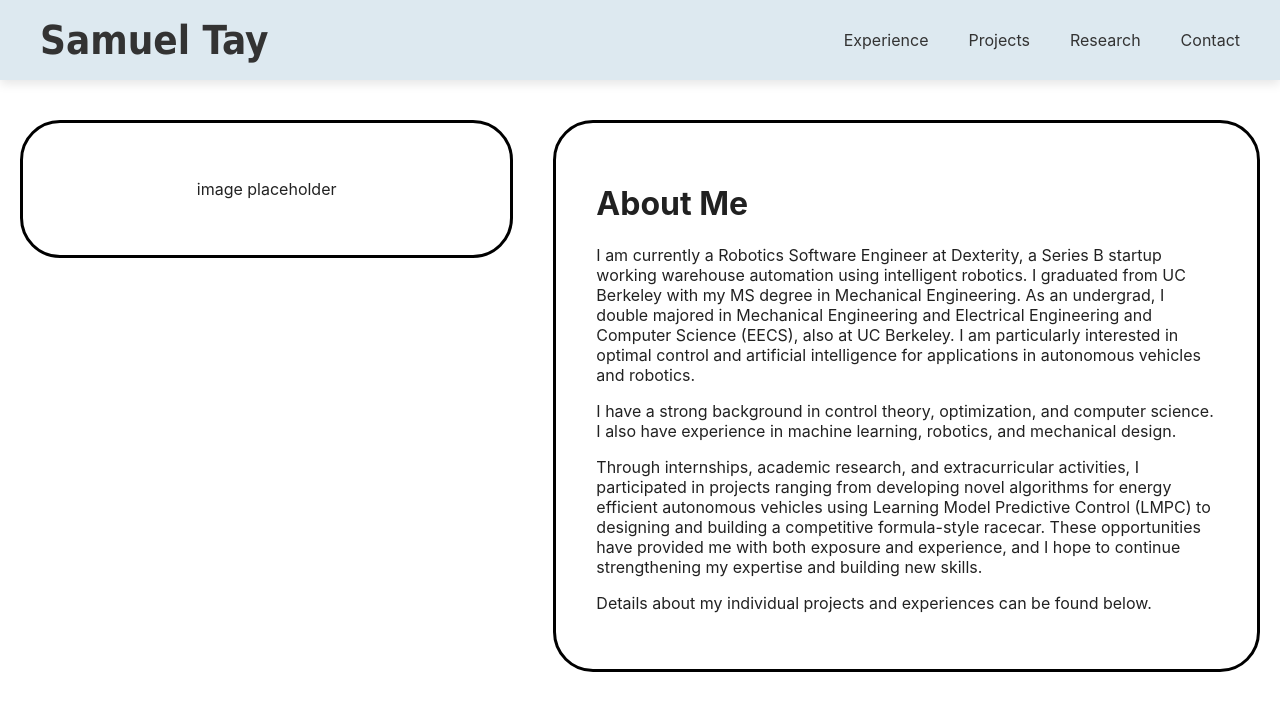
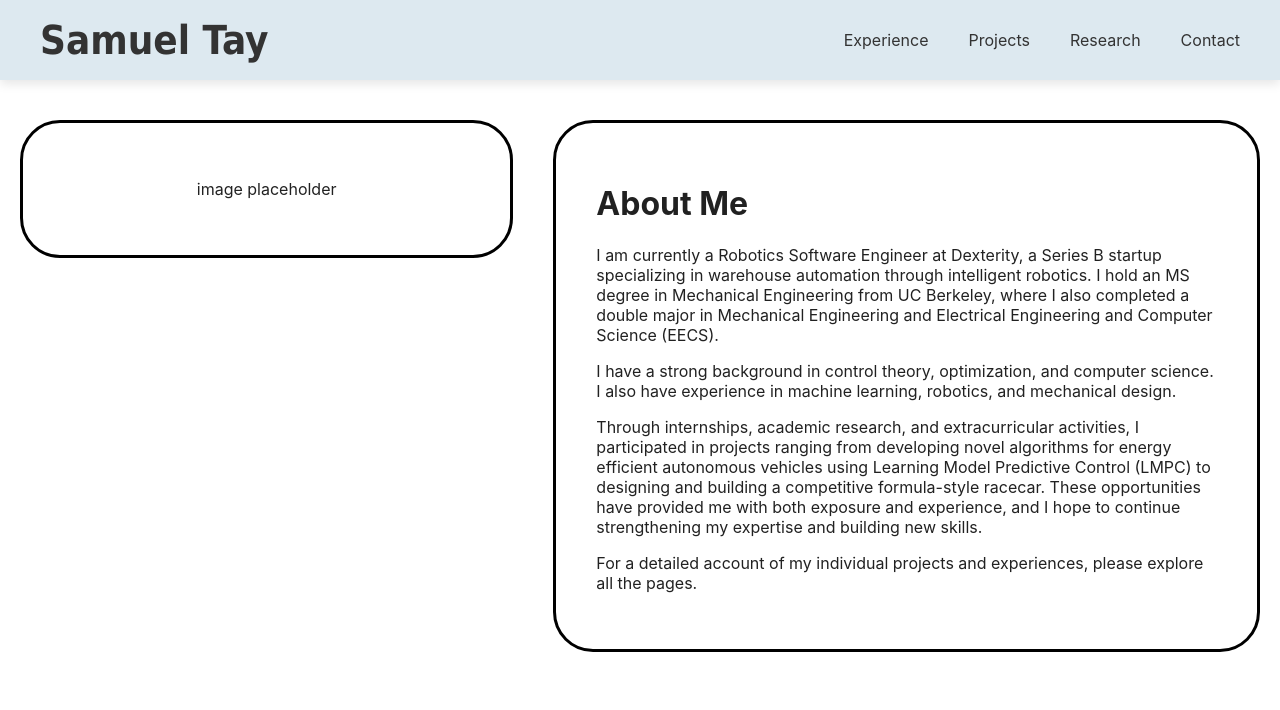
Before and after one commit to samueltay/samueltay, a React (Create React App) app in the folder frontend/: page / in a window 1280 px wide. Shown: the top 710 px of the page. Built offline with nearby package versions, Linux system fonts and the light colour scheme.

Commit message:
chore: pull out text content into separate file

```diff
--- a/frontend/src/pages/home/Home.tsx
+++ b/frontend/src/pages/home/Home.tsx
@@ -2,6 +2,7 @@ import React from "react";
 import { Helmet } from "react-helmet";
 import Grid from "@mui/material/Grid";
 import Paper from "@mui/material/Paper";
+import jsonData from "./textContent.json";
 
 function Home() {
   return (
@@ -54,35 +55,10 @@ function Home() {
               borderRadius: "40px"
             }}
           >
-            <h1>About Me</h1>
-            <p>
-              I am currently a Robotics Software Engineer at Dexterity, a Series
-              B startup working warehouse automation using intelligent robotics.
-              I graduated from UC Berkeley with my MS degree in Mechanical
-              Engineering. As an undergrad, I double majored in Mechanical
-              Engineering and Electrical Engineering and Computer Science
-              (EECS), also at UC Berkeley. I am particularly interested in
-              optimal control and artificial intelligence for applications in
-              autonomous vehicles and robotics.
-            </p>
-            <p>
-              I have a strong background in control theory, optimization, and
-              computer science. I also have experience in machine learning,
-              robotics, and mechanical design.
-            </p>
-            <p>
-              Through internships, academic research, and extracurricular
-              activities, I participated in projects ranging from developing
-              novel algorithms for energy efficient autonomous vehicles using
-              Learning Model Predictive Control (LMPC) to designing and building
-              a competitive formula-style racecar. These opportunities have
-              provided me with both exposure and experience, and I hope to
-              continue strengthening my expertise and building new skills.
-            </p>
-            <p>
-              Details about my individual projects and experiences can be found
-              below.
-            </p>
+            <h1>{jsonData.about.title}</h1>
+            {jsonData.about.body.map((paragraph, index) => (
+              <p key={index}>{paragraph}</p>
+            ))}
           </Paper>
         </Grid>
       </Grid>
--- /dev/null
+++ b/frontend/src/pages/home/textContent.json
@@ -0,0 +1,11 @@
+{
+    "about": {
+        "title": "About Me",
+        "body": [
+            "I am currently a Robotics Software Engineer at Dexterity, a Series B startup specializing in warehouse automation through intelligent robotics. I hold an MS degree in Mechanical Engineering from UC Berkeley, where I also completed a double major in Mechanical Engineering and Electrical Engineering and Computer Science (EECS).",
+            "I have a strong background in control theory, optimization, and computer science. I also have experience in machine learning, robotics, and mechanical design.",
+            "Through internships, academic research, and extracurricular activities, I participated in projects ranging from developing novel algorithms for energy efficient autonomous vehicles using Learning Model Predictive Control (LMPC) to designing and building a competitive formula-style racecar. These opportunities have provided me with both exposure and experience, and I hope to continue strengthening my expertise and building new skills.",
+            "For a detailed account of my individual projects and experiences, please explore all the pages."
+        ]
+    }
+}
```
